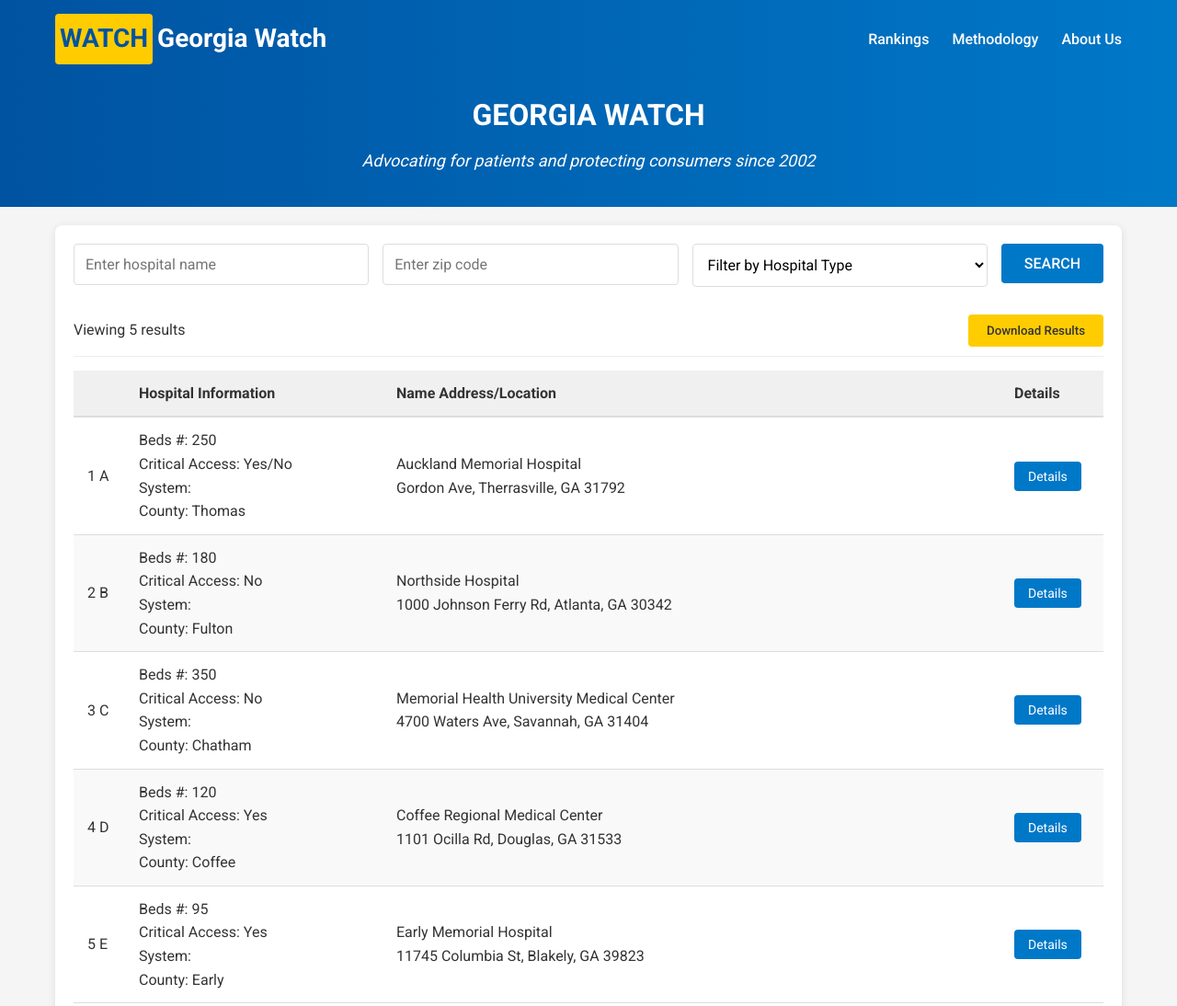
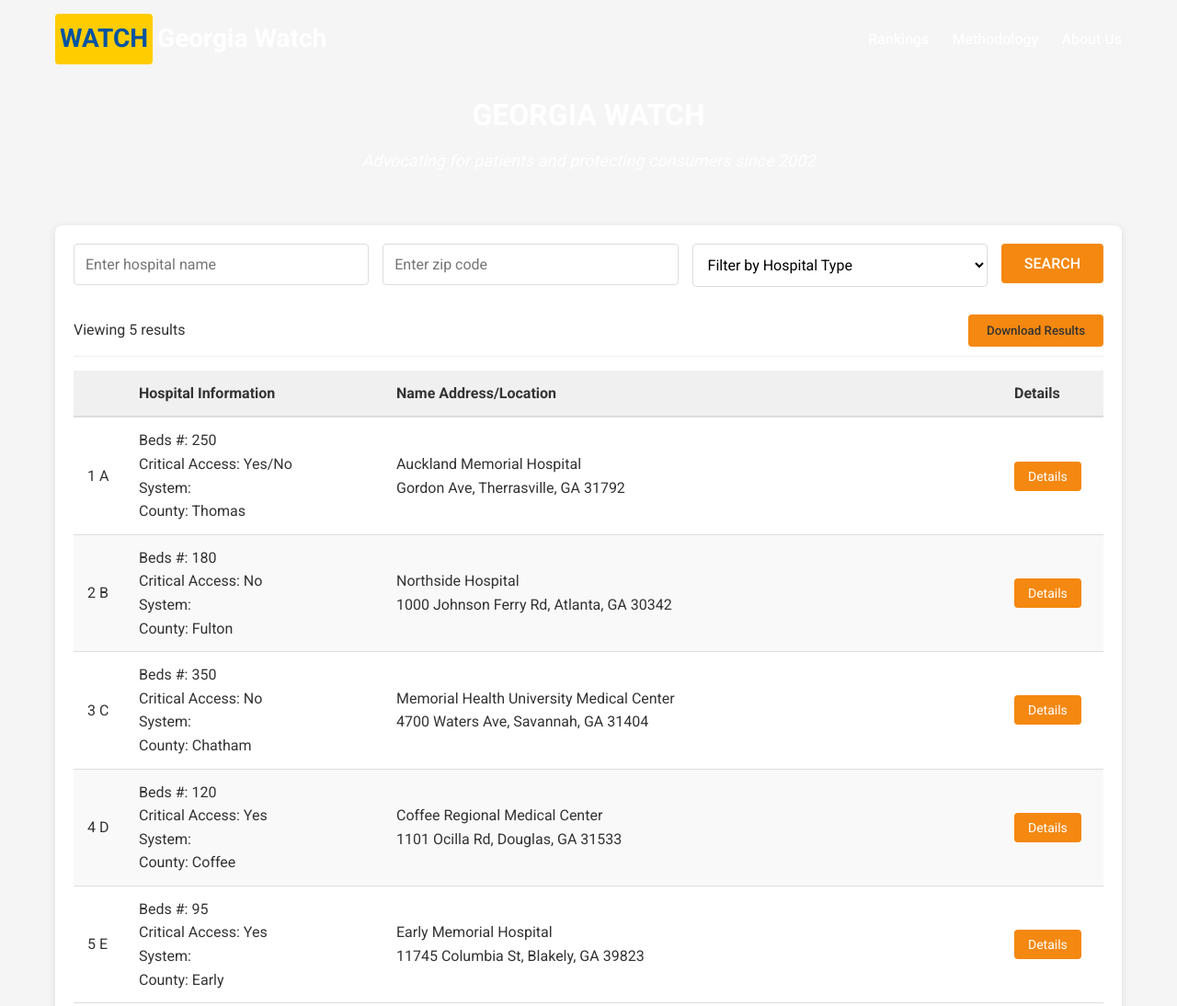
Before and after one commit to bayubanty/test_hospitality_scorecard, a plain HTML site: page index.html in a window 1280 px wide. Shown: the top 1094 px of the page at 92% size. Drawn offline with Linux system fonts and the light colour scheme.

Commit message:
Update style.css

```diff
--- a/style.css
+++ b/style.css
@@ -2,7 +2,7 @@
     margin: 0;
     padding: 0;
     box-sizing: border-box;
-    font-family: 'Roboto', sans-serif;
+    font-family: 'Roboto', Century Gothic;
 }
 
 body {
@@ -19,7 +19,7 @@ body {
 
 /* Header styles */
 header {
-    background: linear-gradient(to right, #0053a1, #0078c8);
+    background: linear-gradient(to right, 6fb353);
     color: white;
     padding: 15px 0;
 }
@@ -125,7 +125,7 @@ header {
 }
 
 .search-button button {
-    background-color: #0078c8;
+    background-color: #f48810;
     color: white;
     border: none;
     padding: 12px 25px;
@@ -149,7 +149,7 @@ header {
 }
 
 .download-button {
-    background-color: #ffcc00;
+    background-color: #f48810;
     color: #333;
     border: none;
     padding: 10px 20px;
@@ -182,7 +182,7 @@ header {
 }
 
 .details-button {
-    background-color: #0078c8;
+    background-color: #f48810;
     color: white;
     border: none;
     padding: 8px 15px;
@@ -233,7 +233,7 @@ header {
 
 /* Footer */
 footer {
-    background-color: #0053a1;
+    background-color: #ffffff;
     color: white;
     padding: 30px 0;
     margin-top: 40px;
```
